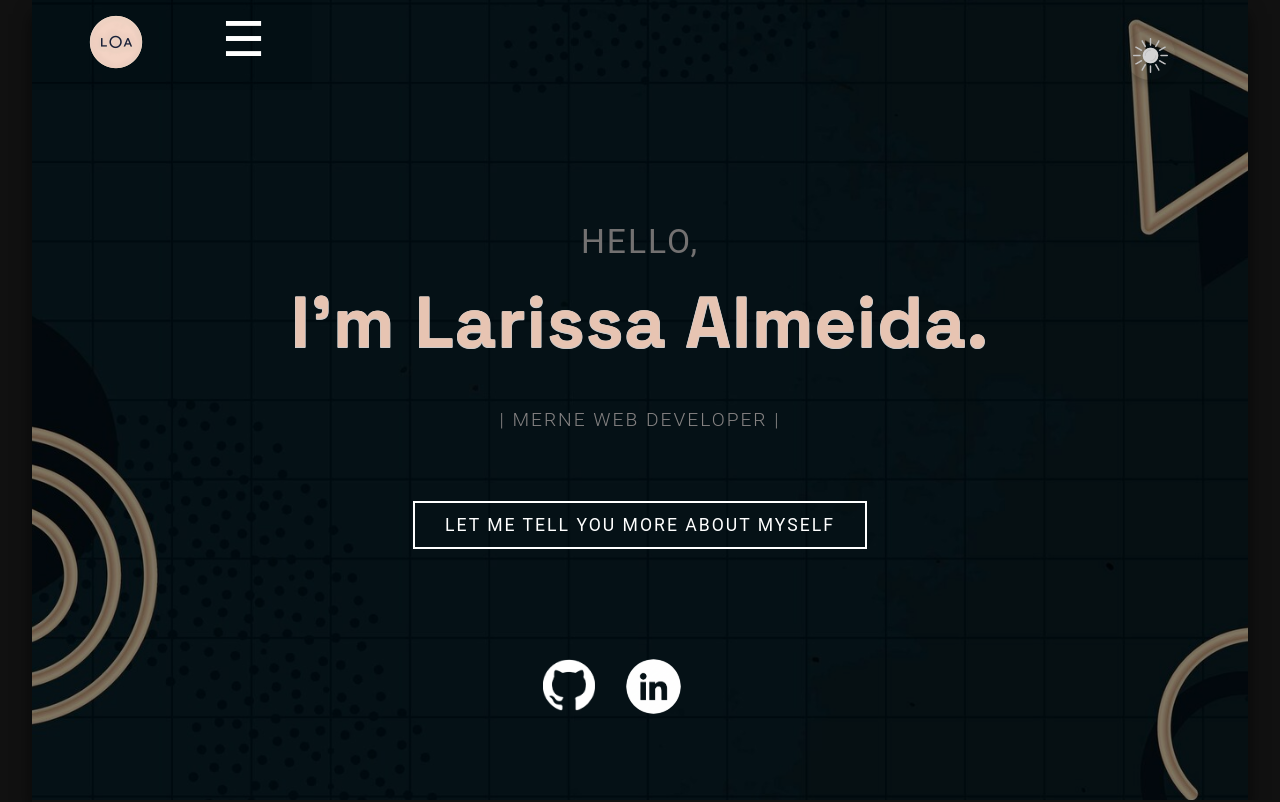
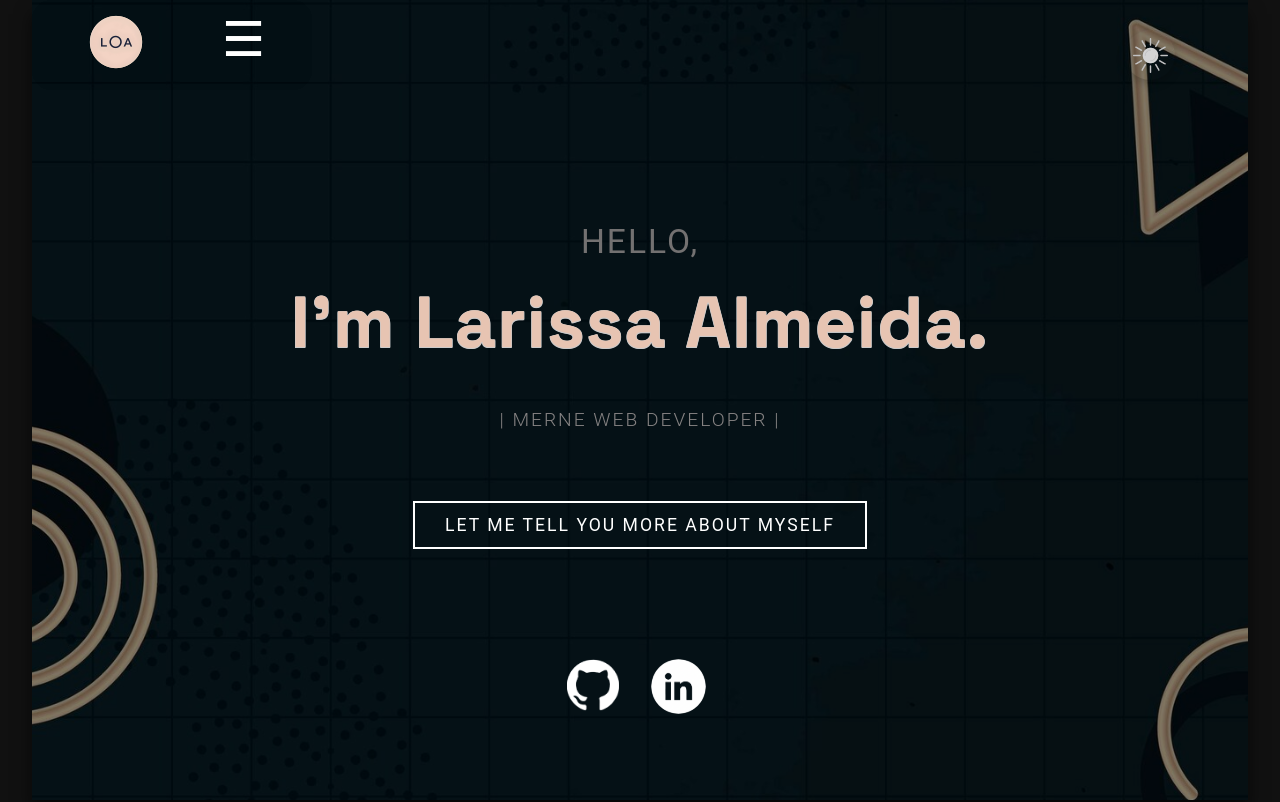
Before and after one commit to Larissa-oa/portifolio, a React (Vite) app: page / in a window 1280 px wide. Shown: the top 802 px of the page. Built offline with nearby package versions, Linux system fonts and the light colour scheme.

Commit message:
small details homepage

```diff
--- a/src/components/Navbar.css
+++ b/src/components/Navbar.css
@@ -9,6 +9,7 @@ nav {
   justify-content: space-between;
   align-items: center;
   z-index: 100;
+  border-radius: 20px;
 }
 
 #main-nav-wrap {
--- a/src/pages/HomePage.css
+++ b/src/pages/HomePage.css
@@ -18,6 +18,7 @@ body {
   overflow: hidden;
   box-shadow: 0px 14px 16px rgba(0, 0, 0, 0.6);
   margin-top: -32px;
+  margin-bottom: 30px;
 }
 
 .intro-overlay {
@@ -110,7 +111,7 @@ h1:hover {
 .intro-social {
   position: absolute;
   bottom: 70px;
-  left: 46%;
+  left: 48%;
   transform: translateX(-50%);
   display: flex;
   gap: 30px;
```
